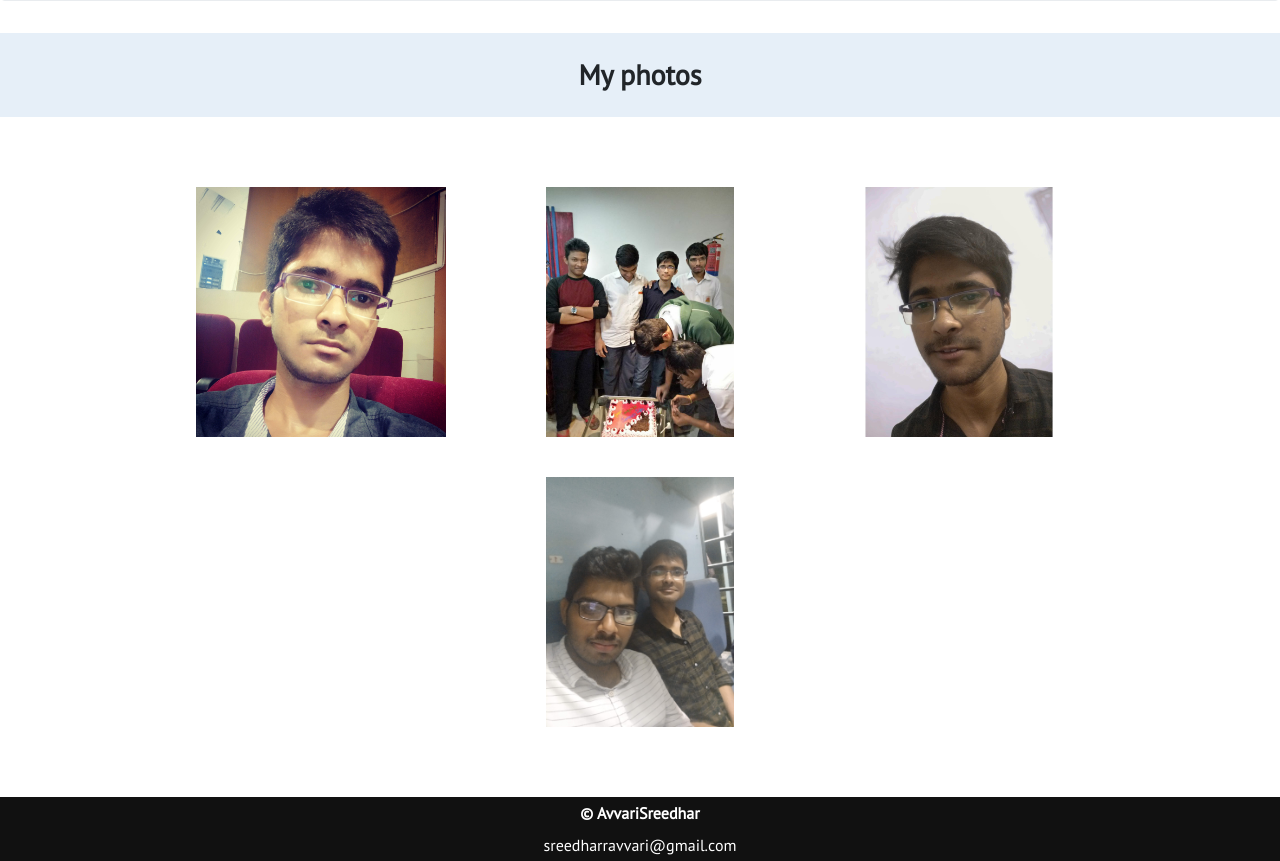
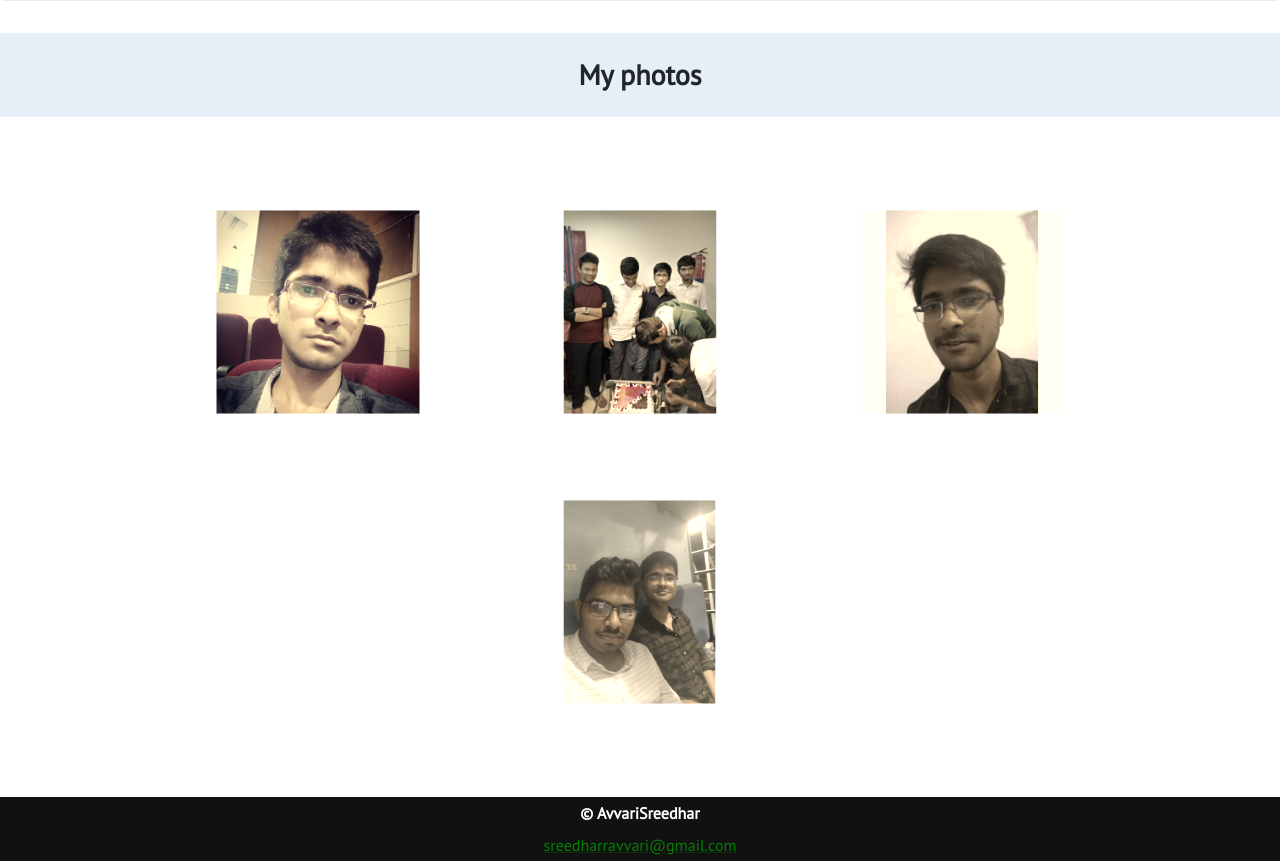
Before and after one commit to AvvariSreedhar/homepage, a PHP site: page / in a window 1280 px wide. Shown: the part 425-1286 px from the top of the page. Run offline with PHP 8.4, Linux system fonts and the light colour scheme; some libraries are stand-ins or nearby versions.

Commit message:
add image-styling

```diff
--- a/index.html
+++ b/index.html
@@ -9,7 +9,6 @@
     <meta name="viewport" content="width=device-width, initial-scale=1.0">
     <link href="https://fonts.googleapis.com/css2?family=PT+Sans&display=swap" rel="stylesheet">
     <link href="https://stackpath.bootstrapcdn.com/bootstrap/4.1.3/css/bootstrap.min.css" rel="stylesheet">
-    <link href="styles0.css" rel="stylesheet">
     <script src="https://code.jquery.com/jquery-3.2.1.slim.min.js"
         integrity="sha384-KJ3o2DKtIkvYIK3UENzmM7KCkRr/rE9/Qpg6aAZGJwFDMVNA/GpGFF93hXpG5KkN"
         crossorigin="anonymous"></script>
@@ -20,6 +19,8 @@
         integrity="sha384-JZR6Spejh4U02d8jOt6vLEHfe/JQGiRRSQQxSfFWpi1MquVdAyjUar5+76PVCmYl"
         crossorigin="anonymous"></script>
     <link rel="icon" type="image/ico" href="images/favicon.ico" >
+    <link href="styles0.css" rel="stylesheet">
+    <script src="main.js"></script>
     <title>My Webpage</title>
     <meta name="google-site-verification" content="kDaEJZVtUZz5GjWHKprgHm8jNOkAtH9L-RqdaQMQ5L4" />
 </head>
@@ -66,10 +67,10 @@
 
     <!-- Images goes here -->
     <div class="flex-box">
-        <img src="images/potrait0.jpg" alt="Potrait of me.">
-        <img src="images/bday-img.jpg" alt="Birthday Celebrations.">
-        <img src="images/potrait1.jpg" alt="Another Potrait.">
-        <img src="images/image-in-a-train.jpg" alt="Picture in a Train.">
+        <img class="myPhotos" src="images/potrait0.jpg" alt="Potrait of me.">
+        <img class="myPhotos" src="images/bday-img.jpg" alt="Birthday Celebrations.">
+        <img class="myPhotos" src="images/potrait1.jpg" alt="Another Potrait.">
+        <img class="myPhotos" src="images/image-in-a-train.jpg" alt="Picture in a Train.">
     </div>
 
     <!-- code for footer -->
--- /dev/null
+++ b/main.js
@@ -0,0 +1,13 @@
+document.addEventListener('DOMContentLoaded', () => {
+    const images = document.querySelectorAll('.myPhotos')
+
+    images.forEach(image => {
+        image.onclick = function () {
+            this.classList.add('anim')
+
+            this.addEventListener('animationend', function () {
+                this.classList.remove('anim')
+            })
+        }
+    });
+})
--- a/styles0.css
+++ b/styles0.css
@@ -64,11 +64,44 @@ body
 /* style for link in footer */
 p a:link
 {
-    color: white;
+    color: green;
+    text-decoration: underline rgba(0, 128, 0, 0.25);
+
+
 }
 
 p a:hover
 {
-    text-decoration: none;
-    color: green;
+    text-decoration: underline rgba(0, 128, 0);
 }
+
+/* Add animations to images. */
+.myPhotos
+{
+    padding: 10px;
+    background-color: initial;
+    border: 2px solid transparent;
+    border-radius: 3px;
+    box-sizing: border-box;
+    filter: sepia(50%);
+    transform: scale(0.9);
+    transition: all 250ms;
+}
+
+.myPhotos:hover
+{
+    cursor: pointer;
+    filter: none;
+    border: 2px solid red;
+}
+
+.anim {
+    animation-name: zoom;
+    animation-duration: 1s;
+}
+
+@keyframes zoom {
+    50% {
+        transform: scale(1.1);
+    }
+}
```
Also changed, not shown: education.html (+6 -5 lines).
